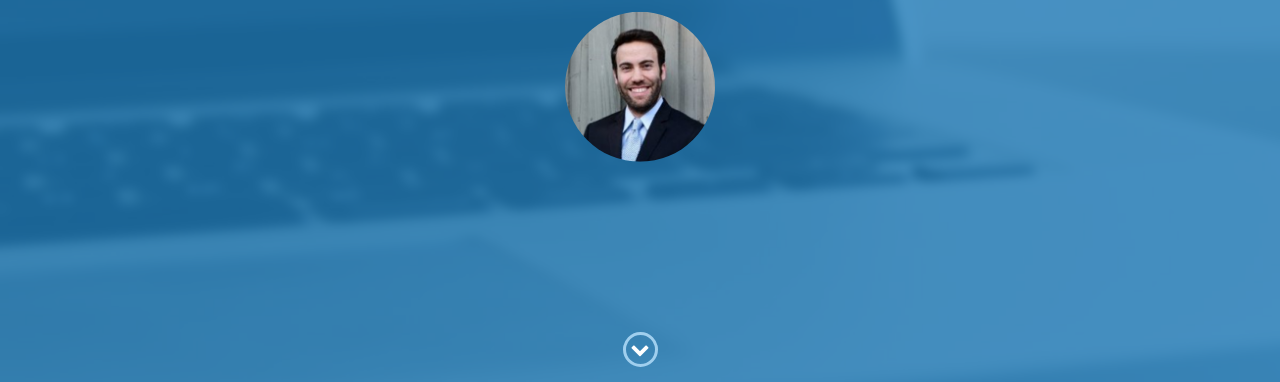
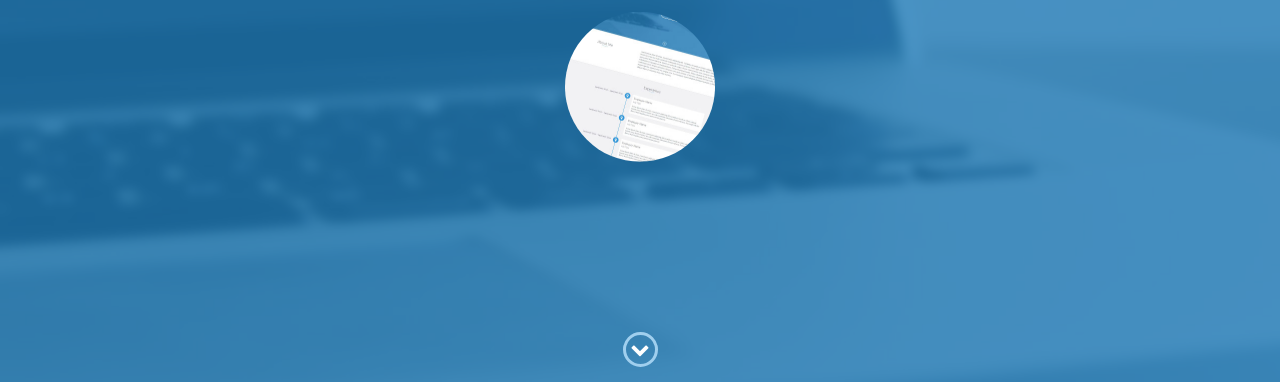
Before and after one commit to houstonc11/portfolio, a website: page index.html in a window 1280 px wide. Shown: the part 418-800 px from the top of the page. Drawn offline with nearby package versions, Linux system fonts and the light colour scheme.

Commit message:
index update

```diff
--- a/index.html
+++ b/index.html
@@ -44,7 +44,7 @@
         <div id="lead-content">
             <h1>Houston Crosby</h1>
             <h2>Web Developer</h2>
-            <img class="img-circle" src="./images/profileImage.png" alt="profile-image" width="150" height="150">
+            <img class="img-circle" src="./images/project.jpg" alt="profile-image" width="150" height="150">
         </div>
         <!-- End #lead-content -->
 
```
